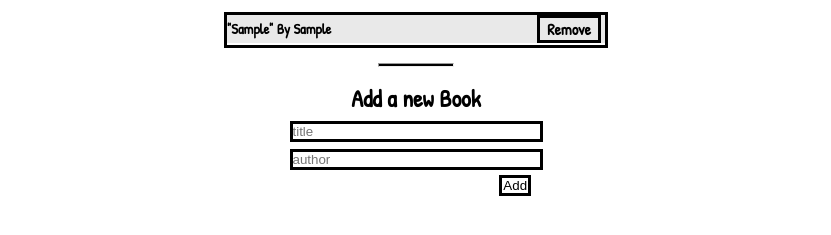
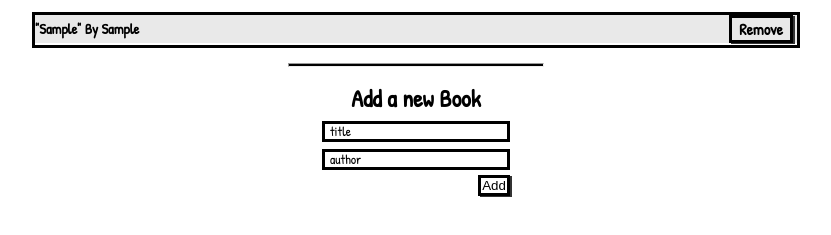
Before and after one commit to pasytchangwa/Awesome_books, a website: page index.html in a window 1280 px wide. Both pictures are taken after typing "Sample", "Sample" into the empty fields and a click on the button "Add". Shown: the part 325-560 px from the top of the page, without its empty margins (224-1055 px from the left). Drawn offline with Linux system fonts and the light colour scheme.

Commit message:
Add condition
Add condition for book list border

```diff
--- a/Assets/css/styles.css
+++ b/Assets/css/styles.css
@@ -16,7 +16,7 @@ body {
   flex-direction: column;
   justify-content: center;
   align-items: center;
-  width: 30%;
+  width: 100%;
   row-gap: 15px;
   margin: 0 auto;
   height: 100vh;
@@ -31,9 +31,8 @@ body {
   margin: 0 auto;
   flex-direction: column;
   row-gap: 2px;
-  width: 100%;
+  width: 80%;
   padding-bottom: 2px;
-  /* border: 3px solid black; */
 }
 
 .nodisplay {
@@ -78,7 +77,6 @@ body {
 }
 
 .add-book {
-  width: 60%;
   height: auto;
   display: flex;
   flex-direction: column;
@@ -90,7 +88,14 @@ body {
 .add-book .author {
   border: 3px solid black;
   align-self: flex-end;
-  width: 253px;
+  width: 100%;
+  padding-left: 5px;
+}
+
+.add-book .title::placeholder,
+.add-book .author::placeholder {
+  font-family: 'Patrick Hand', cursive;
+  color: black;
 }
 
 .add-book .add-btn {
@@ -98,4 +103,26 @@ body {
   border: 3px solid black;
   background-color: transparent;
   align-self: flex-end;
+  box-shadow: 2px 1px #333;
 }
+
+.remove-btn {
+  box-shadow: 2px 1px #333;
+}
+
+.border-on {
+  display: flex;
+  margin: 0 auto;
+  flex-direction: column;
+  row-gap: 2px;
+  width: 80%;
+  padding-bottom: 2px;
+  border: 3px solid black;
+}
+
+/* media queries */
+@media (min-width: 768px) {
+  .border-on {
+    width: 60%;
+  }
+}
--- a/Assets/js/app.js
+++ b/Assets/js/app.js
@@ -4,8 +4,6 @@ const addTitle = document.querySelector('.title');
 const addAuthor = document.querySelector('.author');
 const form = document.querySelector('.add-book');
 let j = 0;
-
-console.log(addingBook.children);
 
 // Create a book class
 class BooksCollection {
@@ -35,16 +33,20 @@ class BooksCollection {
     this.collection.push(singleBook);
     localStorage.setItem('bookObject', JSON.stringify(this.collection));
     this.DisplayBooks(this.collection);
-    if (addingBook.children.length < 0) {
-      addingBook.style.border = 'none';
+    if (addingBook.children.length > 0) {
+      addingBook.classList.add('border-on');
     } else {
-      addingBook.style.border = '3px solid black';
+      addingBook.classList.remove('border-on');
     }
     addingBook.style.listStyle = 'none';
-    addingBook.style.width = '100%';
     addingBook.addEventListener('click', (e) => {
       if (e.target.classList.contains('remove-btn')) {
         this.removeItem(e);
+        if (addingBook.children.length > 0) {
+          addingBook.classList.add('border-on');
+        } else {
+          addingBook.classList.remove('border-on');
+        }
       }
     });
     form.reset();
@@ -71,9 +73,19 @@ window.onload = () => {
   }
   addingBook.style.listStyle = 'none';
   collectedBooks.DisplayBooks(collectedBooks.collection);
+  if (addingBook.children.length > 0) {
+    addingBook.classList.add('border-on');
+  } else {
+    addingBook.classList.remove('border-on');
+  }
   addingBook.addEventListener('click', (e) => {
     if (e.target.classList.contains('remove-btn')) {
       collectedBooks.removeItem(e);
+      if (addingBook.children.length > 0) {
+        addingBook.classList.add('border-on');
+      } else {
+        addingBook.classList.remove('border-on');
+      }
     }
   });
 };
```
